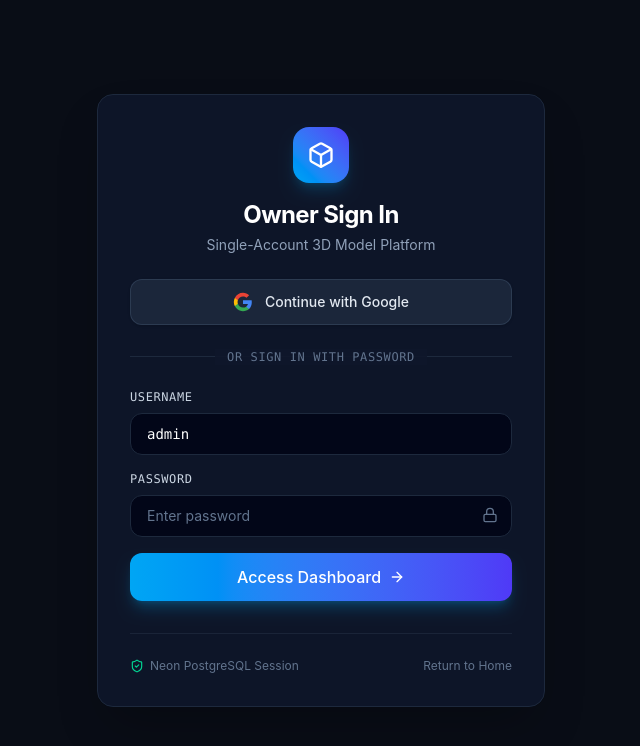
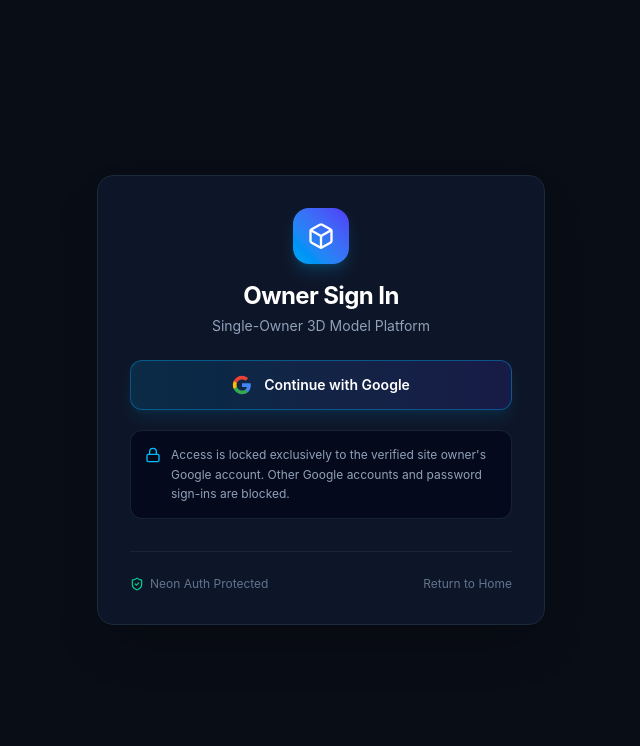
Before and after one commit to Kamish76/3DP-Viewer, a Next.js app: page /login in a window 1280 px wide. Shown: the top 746 px of the page, without its empty margins (319-959 px from the left). Built offline with nearby package versions, Linux system fonts and the light colour scheme.

Commit message:
feat(ui): enforce google-only sole-owner sign-in on login and admin

```diff
--- a/src/app/admin/page.tsx
+++ b/src/app/admin/page.tsx
@@ -89,14 +89,36 @@ export default function AdminPage() {
   };
 
   useEffect(() => {
-    fetchModels();
-    fetch("/api/auth/me")
-      .then((res) => (res.ok ? res.json() : null))
-      .then((data) => {
-        if (data?.user) setCurrentUser(data.user);
-      })
-      .catch(() => {});
-  }, []);
+    let active = true;
+    (async () => {
+      try {
+        const res = await fetch("/api/auth/me");
+        const data = await res.json().catch(() => null);
+        if (!res.ok || !data?.authenticated) {
+          if (!active) return;
+          if (data?.error === "unauthorized_email") {
+            const params = new URLSearchParams({ error: "unauthorized_email" });
+            if (data.email) params.set("email", data.email);
+            router.replace(`/login?${params.toString()}`);
+          } else {
+            router.replace("/login");
+          }
+          return;
+        }
+        if (active && data?.user) {
+          setCurrentUser(data.user);
+        }
+        if (active) {
+          await fetchModels();
+        }
+      } catch {
+        if (active) router.replace("/login");
+      }
+    })();
+    return () => {
+      active = false;
+    };
+  }, [router]);
 
   // Handle Logout
   const handleLogout = async () => {
--- a/src/app/login/page.tsx
+++ b/src/app/login/page.tsx
@@ -1,8 +1,8 @@
 "use client";
 
 import React, { useState, Suspense } from "react";
-import { useRouter, useSearchParams } from "next/navigation";
-import { Box, Lock, ArrowRight, ShieldCheck, AlertCircle } from "lucide-react";
+import { useSearchParams } from "next/navigation";
+import { Box, Lock, ShieldCheck, AlertCircle } from "lucide-react";
 import Link from "next/link";
 import { authClient } from "@/lib/auth/client";
 
@@ -30,15 +30,11 @@ function GoogleIcon({ className = "w-5 h-5" }: { className?: string }) {
 }
 
 function LoginForm() {
-  const router = useRouter();
   const searchParams = useSearchParams();
 
   const urlError = searchParams.get("error");
   const urlEmail = searchParams.get("email");
 
-  const [username, setUsername] = useState("admin");
-  const [password, setPassword] = useState("");
-  const [loading, setLoading] = useState(false);
   const [googleLoading, setGoogleLoading] = useState(false);
   const [error, setError] = useState<string | null>(null);
 
@@ -47,10 +43,10 @@ function LoginForm() {
     switch (urlError) {
       case "unauthorized_email":
         return urlEmail
-          ? `Account "${urlEmail}" is not authorized to access this dashboard.`
-          : "Your Google account is not authorized to access this dashboard.";
+          ? `Access denied: ${urlEmail} is not authorized. Only the site owner can sign in.`
+          : "Access denied: Only the site owner Google account is authorized to sign in.";
       case "not_configured":
-        return "Google OAuth is not configured. Please add GOOGLE_CLIENT_ID and GOOGLE_CLIENT_SECRET to .env.local.";
+        return "Google OAuth is not configured on this deployment.";
       case "invalid_state":
         return "Authentication session expired or invalid state. Please try again.";
       case "missing_code":
@@ -66,33 +62,8 @@ function LoginForm() {
 
   const displayError = error || getUrlErrorMessage();
 
-  const handleSubmit = async (e: React.FormEvent) => {
-    e.preventDefault();
-    setLoading(true);
+  const handleGoogleLogin = async () => {
     setError(null);
-
-    try {
-      const res = await fetch("/api/auth/login", {
-        method: "POST",
-        headers: { "Content-Type": "application/json" },
-        body: JSON.stringify({ username, password }),
-      });
-
-      const data = await res.json();
-      if (!res.ok) {
-        throw new Error(data.error || "Login failed");
-      }
-
-      router.push("/admin");
-      router.refresh();
-    } catch (err: unknown) {
-      setError(err instanceof Error ? err.message : "Failed to sign in");
-    } finally {
-      setLoading(false);
-    }
-  };
-
-  const handleGoogleLogin = async () => {
     setGoogleLoading(true);
     try {
       await authClient.signIn.social({
@@ -112,7 +83,7 @@ function LoginForm() {
           <Box className="w-7 h-7 text-white" />
         </div>
         <h1 className="text-2xl font-bold text-white tracking-tight">Owner Sign In</h1>
-        <p className="text-sm text-slate-400 mt-1">Single-Account 3D Model Platform</p>
+        <p className="text-sm text-slate-400 mt-1">Single-Owner 3D Model Platform</p>
       </div>
 
       {displayError && (
@@ -122,87 +93,34 @@ function LoginForm() {
         </div>
       )}
 
-      {/* Google Login Button */}
+      {/* Sole-Owner Google Login Button */}
       <button
         type="button"
         onClick={handleGoogleLogin}
         disabled={googleLoading}
-        className="w-full py-3 px-4 bg-slate-800/90 hover:bg-slate-800 border border-slate-700/80 hover:border-slate-600 text-slate-200 hover:text-white font-medium rounded-xl transition-all shadow-sm flex items-center justify-center gap-3 disabled:opacity-60 cursor-pointer"
+        className="w-full py-3.5 px-4 bg-gradient-to-r from-sky-500/15 to-indigo-600/15 hover:from-sky-500/25 hover:to-indigo-600/25 border border-sky-500/40 hover:border-sky-400/60 text-white font-medium rounded-xl transition-all shadow-lg shadow-sky-500/10 flex items-center justify-center gap-3 disabled:opacity-60 cursor-pointer"
       >
         {googleLoading ? (
           <div className="w-5 h-5 border-2 border-sky-400 border-t-transparent rounded-full animate-spin" />
         ) : (
           <>
             <GoogleIcon className="w-5 h-5 shrink-0" />
-            <span className="text-sm">Continue with Google</span>
+            <span className="text-sm font-semibold">Continue with Google</span>
           </>
         )}
       </button>
 
-      {/* Divider */}
-      <div className="relative my-6">
-        <div className="absolute inset-0 flex items-center">
-          <div className="w-full border-t border-slate-800" />
-        </div>
-        <div className="relative flex justify-center text-xs uppercase">
-          <span className="bg-slate-900/90 px-3 text-slate-500 font-mono tracking-wider">
-            or sign in with password
-          </span>
-        </div>
+      <div className="mt-5 p-3.5 bg-slate-950/70 border border-slate-800/80 rounded-xl flex items-start gap-2.5">
+        <Lock className="w-4 h-4 text-sky-400 shrink-0 mt-0.5" />
+        <p className="text-xs text-slate-400 leading-relaxed">
+          Access is locked exclusively to the verified site owner&apos;s Google account. Other Google accounts and password sign-ins are blocked.
+        </p>
       </div>
-
-      <form onSubmit={handleSubmit} className="space-y-4">
-        <div>
-          <label className="block text-xs font-mono font-medium text-slate-300 uppercase tracking-wider mb-2">
-            Username
-          </label>
-          <input
-            type="text"
-            required
-            value={username}
-            onChange={(e) => setUsername(e.target.value)}
-            className="w-full px-4 py-2.5 bg-slate-950 border border-slate-800 rounded-xl text-white placeholder-slate-500 focus:outline-none focus:border-sky-500 focus:ring-1 focus:ring-sky-500 transition-all font-mono text-sm"
-            placeholder="admin"
-          />
-        </div>
-
-        <div>
-          <label className="block text-xs font-mono font-medium text-slate-300 uppercase tracking-wider mb-2">
-            Password
-          </label>
-          <div className="relative">
-            <input
-              type="password"
-              required
-              value={password}
-              onChange={(e) => setPassword(e.target.value)}
-              className="w-full px-4 py-2.5 bg-slate-950 border border-slate-800 rounded-xl text-white placeholder-slate-500 focus:outline-none focus:border-sky-500 focus:ring-1 focus:ring-sky-500 transition-all text-sm"
-              placeholder="Enter password"
-            />
-            <Lock className="w-4 h-4 text-slate-500 absolute right-3.5 top-3" />
-          </div>
-        </div>
-
-        <button
-          type="submit"
-          disabled={loading}
-          className="w-full mt-2 py-3 px-4 bg-gradient-to-r from-sky-500 to-indigo-600 hover:from-sky-400 hover:to-indigo-500 text-white font-medium rounded-xl transition-all shadow-lg shadow-sky-500/25 flex items-center justify-center gap-2 disabled:opacity-50 cursor-pointer"
-        >
-          {loading ? (
-            <div className="w-5 h-5 border-2 border-white border-t-transparent rounded-full animate-spin" />
-          ) : (
-            <>
-              <span>Access Dashboard</span>
-              <ArrowRight className="w-4 h-4" />
-            </>
-          )}
-        </button>
-      </form>
 
       <div className="mt-8 pt-6 border-t border-slate-800/80 flex items-center justify-between text-xs text-slate-500">
         <span className="flex items-center gap-1.5">
           <ShieldCheck className="w-3.5 h-3.5 text-emerald-400" />
-          Neon PostgreSQL Session
+          Neon Auth Protected
         </span>
         <Link href="/" className="hover:text-slate-300 transition-colors">
           Return to Home
@@ -217,7 +135,7 @@ export default function LoginPage() {
     <div className="min-h-screen flex items-center justify-center p-4 bg-[radial-gradient(ellipse_at_top,_var(--tw-gradient-stops))] from-slate-900 via-slate-950 to-black">
       <Suspense
         fallback={
-          <div className="w-full max-w-md bg-slate-900/90 border border-slate-800 p-8 rounded-2xl flex items-center justify-center min-h-[400px]">
+          <div className="w-full max-w-md bg-slate-900/90 border border-slate-800 p-8 rounded-2xl flex items-center justify-center min-h-[320px]">
             <div className="w-6 h-6 border-2 border-sky-400 border-t-transparent rounded-full animate-spin" />
           </div>
         }
```
